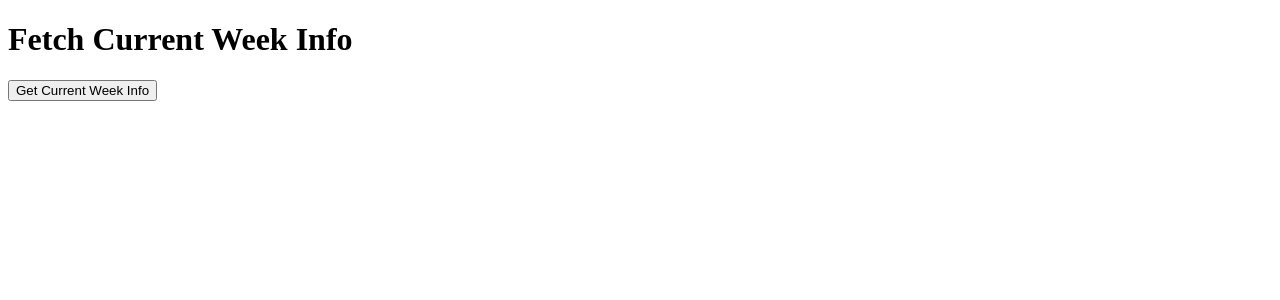
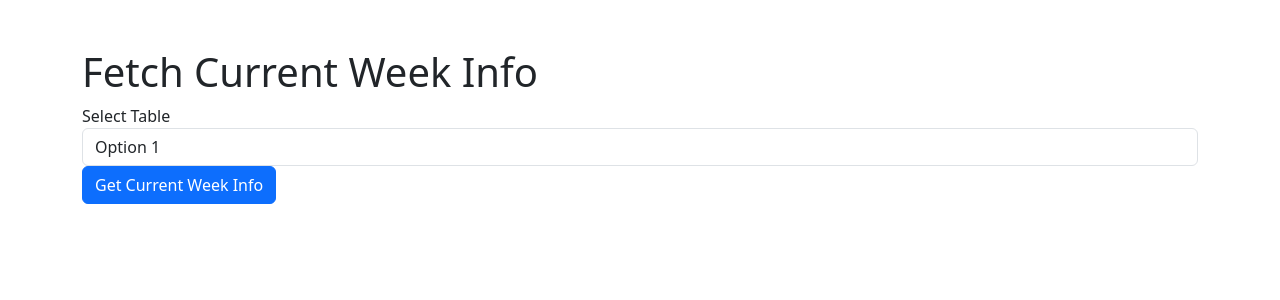
Before and after one commit to hreddy11/sample_code, a Django app: page / in a window 1280 px wide. Shown: the top 300 px of the page. Run offline with Django 5.2, Linux system fonts and the light colour scheme; some libraries are stand-ins or nearby versions.

Commit message:
Update index.html

```diff
--- a/bqops/templates/bqops/index.html
+++ b/bqops/templates/bqops/index.html
@@ -4,24 +4,59 @@
 <head>
     <meta charset="UTF-8">
     <title>Fetch Current Week Info</title>
-    <script src="https://ajax.googleapis.com/ajax/libs/jquery/3.5.1/jquery.min.js"></script>
+    <link rel="stylesheet" href="/static/css/bootstrap.min.css">
+    <script src="/static/js/jquery.min.js"></script>
+    <script src="/static/js/clipboard.min.js"></script>
 </head>
 <body>
-    <h1>Fetch Current Week Info</h1>
-    <button id="fetchButton">Get Current Week Info</button>
+    <div class="container mt-5">
+        <h1>Fetch Current Week Info</h1>
+        <div class="form-group">
+            <label for="tableSelect">Select Table</label>
+            <select class="form-control" id="tableSelect">
+                <option value="table1">Option 1</option>
+                <option value="table2">Option 2</option>
+                <option value="table3">Option 3</option>
+                <option value="table4">Option 4</option>
+            </select>
+        </div>
+        <button class="btn btn-primary" id="fetchButton">Get Current Week Info</button>
+        <button class="btn btn-secondary" id="copyButton" style="display:none;">Copy Table</button>
 
-    <div id="results">
-        <!-- Results will be injected here -->
+        <div id="results" class="mt-4">
+            <!-- Results will be injected here -->
+        </div>
     </div>
 
     <script>
         $(document).ready(function(){
+            var clipboard = new ClipboardJS('#copyButton', {
+                text: function() {
+                    return $('#results').text();
+                }
+            });
+
+            clipboard.on('success', function(e) {
+                alert('Table data copied to clipboard!');
+                e.clearSelection();
+            });
+
+            clipboard.on('error', function(e) {
+                alert('Failed to copy table data.');
+            });
+
             $("#fetchButton").click(function(){
+                const selectedTable = $("#tableSelect").val();
                 $.ajax({
                     url: "{% url 'fetch_week_info' %}",
-                    method: "GET",
+                    method: "POST",
+                    data: {
+                        table: selectedTable,
+                        csrfmiddlewaretoken: '{{ csrf_token }}'
+                    },
                     success: function(data) {
                         $("#results").html(data);
+                        $("#copyButton").show();
                     },
                     error: function(xhr, status, error) {
                         console.error(error);
```
